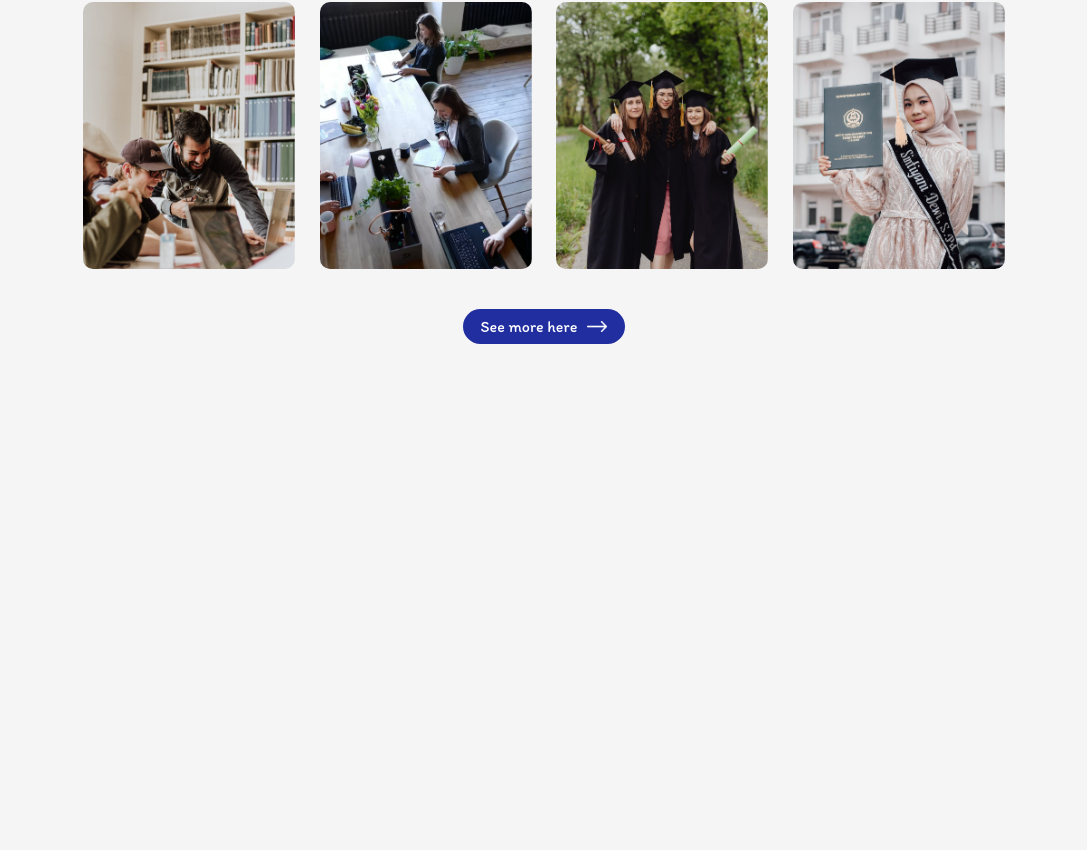
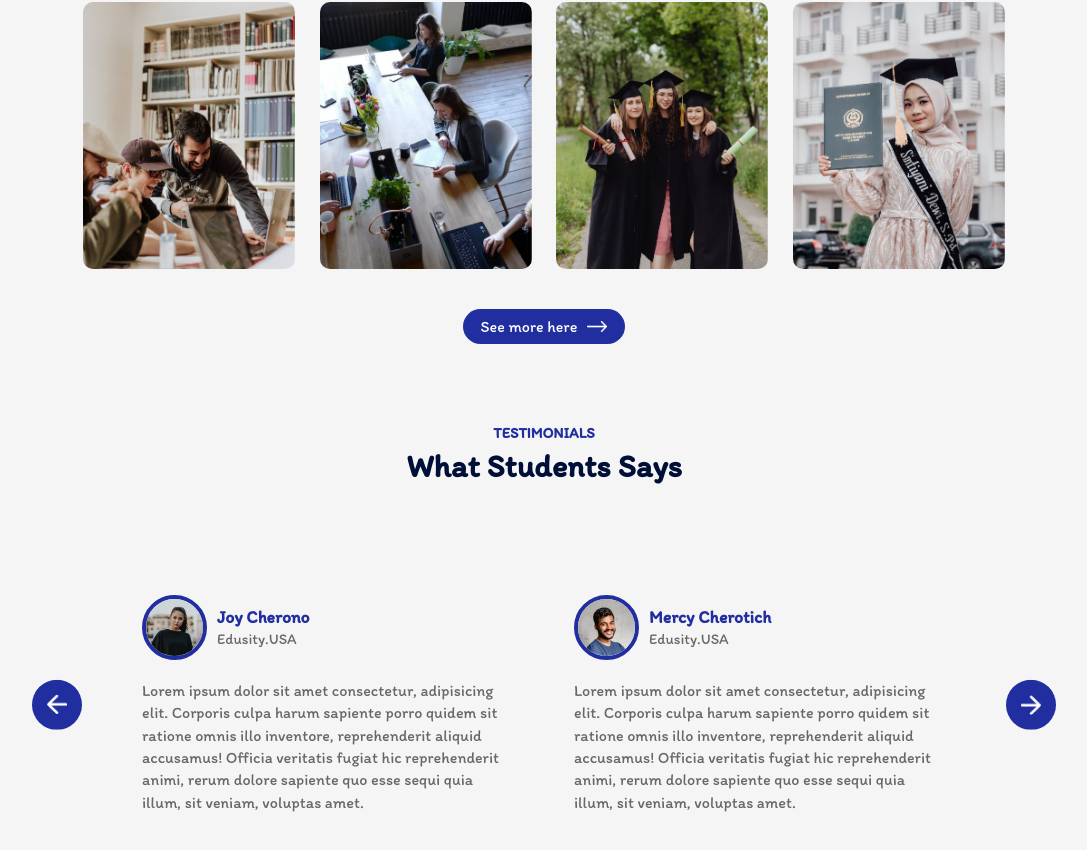
Before and after one commit to mercy-rotich/responsive_website, a React (Vite) app: page / in a window 1280 px wide. Shown: the part 1995-2845 px from the top of the page, without its empty margins (96-1183 px from the left). Before the commit the page ends 2419 px from the top, so only its background shows below. Built offline with nearby package versions, Linux system fonts and the light colour scheme.

Commit message:
created the testimonials section

```diff
--- a/src/App.jsx
+++ b/src/App.jsx
@@ -6,6 +6,7 @@ import Title from './Components/Title/Title'
 import About from './Components/About/About'
 import { BrowserRouter } from 'react-router-dom'
 import Campus from './Components/Campus/Campus'
+import Testimonials from './Components/Testimonials/Testimonials'
 
 const App = () => {
   return (
@@ -20,6 +21,8 @@ const App = () => {
 <About/>
 <Title subTitle='Gallery' title='Campus Photos'/>
 <Campus/>
+<Title subTitle='Testimonials' title='What Students Says'/>
+<Testimonials/>
 
 </div>
 
--- /dev/null
+++ b/src/Components/Testimonials/Testimonials.css
@@ -0,0 +1,58 @@
+.testimonials{
+    margin: 80px auto;
+    padding: 0 80px;
+    position: relative;
+}
+.next-btn, .back-btn{
+position: absolute;
+top: 50%;
+right: 0;
+transform: translateY(-50%);
+cursor: pointer;
+width: 50px;
+border-radius: 50%;
+background: #212ea0;
+color: white;
+padding: 15px;
+}
+.back-btn{
+    right: auto;
+    left: 0;
+}
+
+.slider{
+    overflow: hidden;
+}
+.slider ul{
+    display: flex;
+    width: 200%;
+    overflow-x: hidden;
+    transition: 0.5s;
+}
+.slider ul li{
+    list-style-type: none;
+    width: 50%;
+    padding: 20px;
+}
+.slide{
+    box-shadow: 0 0 20px rgba(0,0,0,0.05,);
+    padding: 10px;
+    border-radius: 10px;
+    color: #676767;
+    line-height: 1.4;
+}
+.slide img{
+    width: 65px;
+    border-radius: 50%;
+    margin-right: 10px;
+    border: 4px solid #212ea0;
+}
+.user-info{
+    display: flex;
+    align-items: center;
+    margin-bottom: 20px;
+    font-size: 15px;
+}
+.user-info h3{
+    color: #212ea0;
+}
--- /dev/null
+++ b/src/Components/Testimonials/Testimonials.jsx
@@ -0,0 +1,89 @@
+import React, { useRef } from 'react'
+import './Testimonials.css'
+import next_icon from '../../assets/next-icon.png'
+import back_icon from '../../assets/back-icon.png'
+import user_1 from '../../assets/user-1.png'
+import user_2 from '../../assets/user-2.png'
+import user_3 from '../../assets/user-3.png'
+import user_4 from '../../assets/user-4.png'
+
+const Testimonials = () => {
+
+  const slider = useRef();
+  let tx =0;
+
+
+  const slideForward = ()=>{
+    if(tx>-50){
+      tx -=25;
+    }
+    slider.current.style.transform = `translateX(${tx}%)`
+  }
+  const slideBackward = ()=>{
+    if(tx< 0){
+      tx +=25;
+    }
+    slider.current.style.transform = `translateX(${tx}%)`
+  }
+
+  return (
+    <div className='testimonials'>
+      <img src={next_icon} alt="" className='next-btn' onClick={slideForward}/>
+      <img src={back_icon} alt="" className='back-btn' onClick={slideBackward}/>
+      <div className="slider">
+        <ul ref={slider}>
+          <li>
+            <div className="slide">
+              <div className="user-info">
+                <img src={user_1} alt="" />
+                <div>
+                  <h3>Joy Cherono</h3>
+                  <span>Edusity.USA</span>
+                </div>
+              </div>
+              <p>Lorem ipsum dolor sit amet consectetur, adipisicing elit. Corporis culpa harum sapiente porro quidem sit ratione omnis illo inventore, reprehenderit aliquid accusamus! Officia veritatis fugiat hic reprehenderit animi, rerum dolore sapiente quo esse sequi quia illum, sit veniam, voluptas amet.</p>
+            </div>
+          </li>
+          <li>
+            <div className="slide">
+              <div className="user-info">
+                <img src={user_2} alt="" />
+                <div>
+                  <h3>Mercy Cherotich</h3>
+                  <span>Edusity.USA</span>
+                </div>
+              </div>
+              <p>Lorem ipsum dolor sit amet consectetur, adipisicing elit. Corporis culpa harum sapiente porro quidem sit ratione omnis illo inventore, reprehenderit aliquid accusamus! Officia veritatis fugiat hic reprehenderit animi, rerum dolore sapiente quo esse sequi quia illum, sit veniam, voluptas amet.</p>
+            </div>
+          </li>
+          <li>
+            <div className="slide">
+              <div className="user-info">
+                <img src={user_3} alt="" />
+                <div>
+                  <h3>Faith Cheptoo</h3>
+                  <span>Edusity.USA</span>
+                </div>
+              </div>
+              <p>Lorem ipsum dolor sit amet consectetur, adipisicing elit. Corporis culpa harum sapiente porro quidem sit ratione omnis illo inventore, reprehenderit aliquid accusamus! Officia veritatis fugiat hic reprehenderit animi, rerum dolore sapiente quo esse sequi quia illum, sit veniam, voluptas amet.</p>
+            </div>
+          </li>
+          <li>
+            <div className="slide">
+              <div className="user-info">
+                <img src={user_4} alt="" />
+                <div>
+                  <h3>Purity Chelangat</h3>
+                  <span>Edusity.USA</span>
+                </div>
+              </div>
+              <p>Lorem ipsum dolor sit amet consectetur, adipisicing elit. Corporis culpa harum sapiente porro quidem sit ratione omnis illo inventore, reprehenderit aliquid accusamus! Officia veritatis fugiat hic reprehenderit animi, rerum dolore sapiente quo esse sequi quia illum, sit veniam, voluptas amet.</p>
+            </div>
+          </li>
+        </ul>
+      </div>
+    </div>
+  )
+}
+
+export default Testimonials
```
